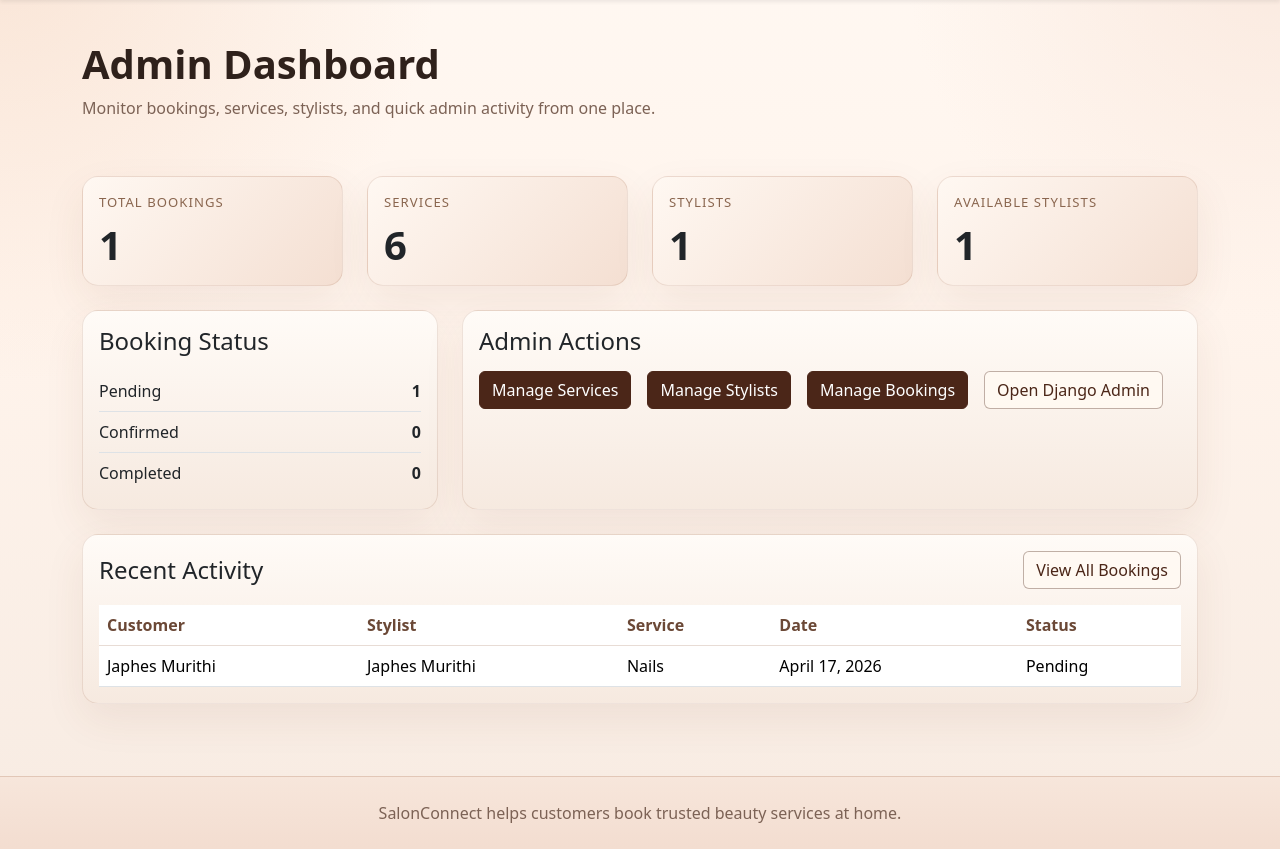
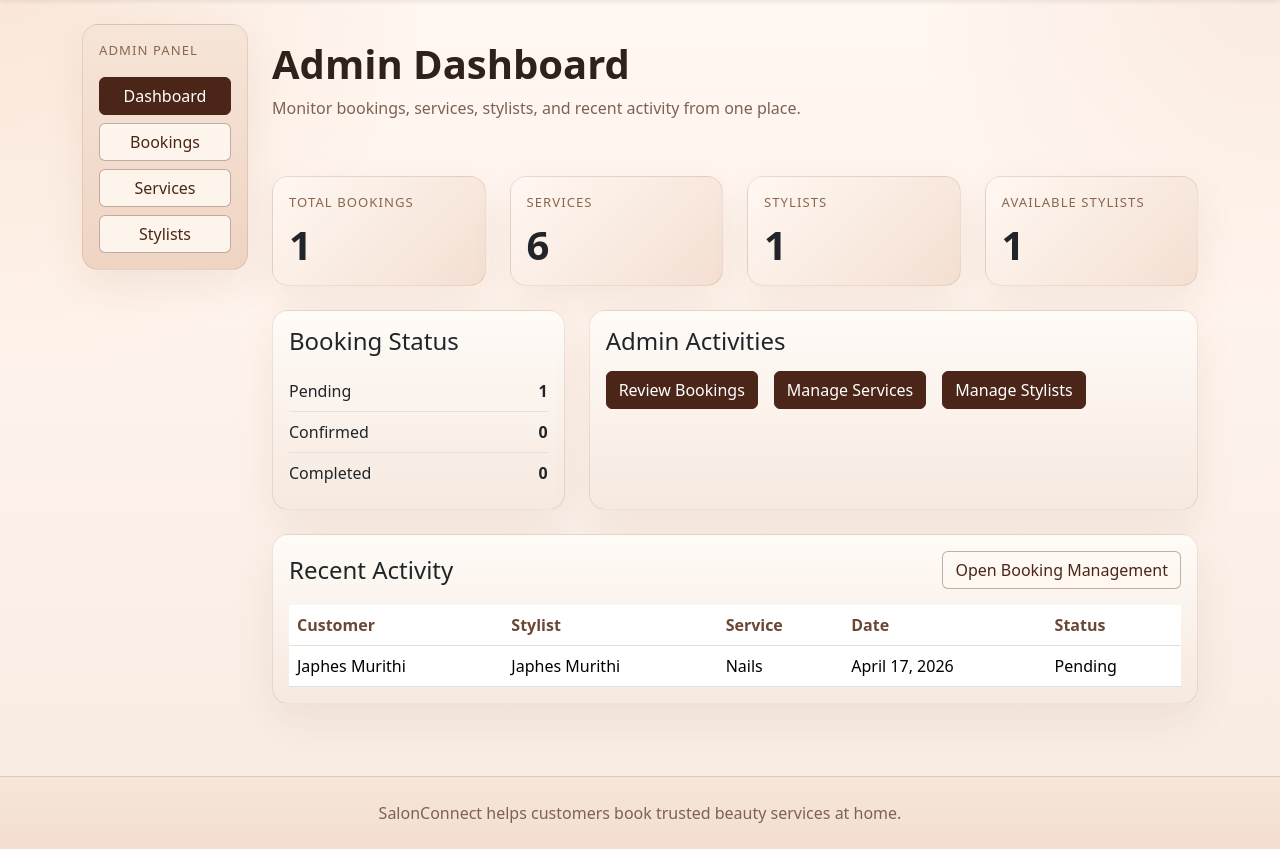
Before and after one commit to JAPHES/FUTURE_FS_03, a Django app: page /admin-dashboard/ in a window 1280 px wide. Shown: the part 57-906 px from the top of the page. Run offline with Django 4.2, Linux system fonts and the light colour scheme; a user stored in the database is signed in; data comes from the database, SQL or seed files in the repository.

Commit message:
Build in-app admin panel with sidebar and staff-only bookings tab

```diff
--- a/core/urls.py
+++ b/core/urls.py
@@ -9,6 +9,9 @@ urlpatterns = [
     path("book/", views.book_service, name="book_service"),
     path("bookings/", views.booking_list, name="booking_list"),
     path("admin-dashboard/", views.admin_dashboard, name="admin_dashboard"),
+    path("admin-dashboard/bookings/", views.admin_bookings, name="admin_bookings"),
+    path("admin-dashboard/services/", views.admin_services, name="admin_services"),
+    path("admin-dashboard/stylists/", views.admin_stylists, name="admin_stylists"),
     path("register/", views.register, name="register"),
     path("register/stylist/", views.stylist_register, name="stylist_register"),
 ]
--- a/core/views.py
+++ b/core/views.py
@@ -4,8 +4,22 @@ from django.contrib.auth.decorators import login_required
 from django.db.models import Count
 from django.shortcuts import get_object_or_404, redirect, render
 
-from .forms import BookingForm, CustomerRegistrationForm, StylistProfileForm
+from .forms import (
+    AdminBookingStatusForm,
+    AdminServiceForm,
+    AdminStylistUpdateForm,
+    BookingForm,
+    CustomerRegistrationForm,
+    StylistProfileForm,
+)
 from .models import Booking, Service, StylistProfile
+
+
+def require_admin(request):
+    if not request.user.is_staff:
+        messages.error(request, "You do not have permission to view the admin area.")
+        return redirect("home")
+    return None
 
 
 def home(request):
@@ -130,9 +144,9 @@ def booking_list(request):
 
 @login_required
 def admin_dashboard(request):
-    if not request.user.is_staff:
-        messages.error(request, "You do not have permission to view the admin dashboard.")
-        return redirect("home")
+    denied = require_admin(request)
+    if denied:
+        return denied
 
     bookings = Booking.objects.select_related("customer", "stylist", "service")
     recent_bookings = bookings.order_by("-created_at")[:5]
@@ -150,5 +164,88 @@ def admin_dashboard(request):
         "confirmed_bookings": status_counts.get(Booking.STATUS_CONFIRMED, 0),
         "completed_bookings": status_counts.get(Booking.STATUS_COMPLETED, 0),
         "recent_bookings": recent_bookings,
+        "active_admin_tab": "dashboard",
     }
-    return render(request, "core/admin_dashboard.html", context)
+    return render(request, "core/admin/dashboard.html", context)
+
+
+@login_required
+def admin_bookings(request):
+    denied = require_admin(request)
+    if denied:
+        return denied
+
+    if request.method == "POST":
+        booking = get_object_or_404(Booking, id=request.POST.get("booking_id"))
+        form = AdminBookingStatusForm(request.POST, instance=booking)
+        if form.is_valid():
+            form.save()
+            messages.success(request, "Booking status updated successfully.")
+            return redirect("admin_bookings")
+
+    bookings = Booking.objects.select_related("customer", "stylist", "service").all()
+    context = {
+        "bookings": bookings,
+        "status_choices": Booking.STATUS_CHOICES,
+        "active_admin_tab": "bookings",
+    }
+    return render(request, "core/admin/bookings.html", context)
+
+
+@login_required
+def admin_services(request):
+    denied = require_admin(request)
+    if denied:
+        return denied
+
+    editing_service = None
+    service_id = request.GET.get("edit")
+    if service_id:
+        editing_service = get_object_or_404(Service, id=service_id)
+
+    if request.method == "POST":
+        editing_service = None
+        post_service_id = request.POST.get("service_id")
+        if post_service_id:
+            editing_service = get_object_or_404(Service, id=post_service_id)
+
+        form = AdminServiceForm(request.POST, request.FILES, instance=editing_service)
+        if form.is_valid():
+            form.save()
+            if editing_service:
+                messages.success(request, "Service updated successfully.")
+            else:
+                messages.success(request, "Service created successfully.")
+            return redirect("admin_services")
+    else:
+        form = AdminServiceForm(instance=editing_service)
+
+    context = {
+        "form": form,
+        "services": Service.objects.all(),
+        "editing_service": editing_service,
+        "active_admin_tab": "services",
+    }
+    return render(request, "core/admin/services.html", context)
+
+
+@login_required
+def admin_stylists(request):
+    denied = require_admin(request)
+    if denied:
+        return denied
+
+    if request.method == "POST":
+        stylist = get_object_or_404(StylistProfile, id=request.POST.get("stylist_id"))
+        form = AdminStylistUpdateForm(request.POST, instance=stylist)
+        if form.is_valid():
+            form.save()
+            messages.success(request, "Stylist profile updated successfully.")
+            return redirect("admin_stylists")
+
+    stylists = StylistProfile.objects.select_related("user").all()
+    context = {
+        "stylists": stylists,
+        "active_admin_tab": "stylists",
+    }
+    return render(request, "core/admin/stylists.html", context)
--- a/static/css/style.css
+++ b/static/css/style.css
@@ -260,6 +260,12 @@ textarea:focus {
     background: linear-gradient(135deg, #fff8f2, #f4dfd2);
 }
 
+.admin-sidebar {
+    position: sticky;
+    top: 1rem;
+    background: linear-gradient(180deg, #f6e5d9, #efd4c2);
+}
+
 .dashboard-panel {
     background: linear-gradient(180deg, rgba(255, 251, 247, 0.98), rgba(246, 233, 223, 0.98));
 }
@@ -276,3 +282,23 @@ textarea:focus {
     color: #6b4836;
     border-bottom-color: rgba(139, 81, 49, 0.2);
 }
+
+.admin-inline-form {
+    min-width: 180px;
+}
+
+.admin-select {
+    min-width: 140px;
+    padding: 0.45rem 0.6rem;
+}
+
+.form-check-input {
+    width: auto;
+    display: inline-block;
+    border-color: rgba(139, 81, 49, 0.3);
+}
+
+.form-check-input:checked {
+    background-color: var(--salon-espresso);
+    border-color: var(--salon-espresso);
+}
--- a/templates/base.html
+++ b/templates/base.html
@@ -20,8 +20,8 @@
                     <li class="nav-item"><a class="nav-link" href="{% url 'home' %}">Home</a></li>
                     <li class="nav-item"><a class="nav-link" href="{% url 'services' %}">Services</a></li>
                     <li class="nav-item"><a class="nav-link" href="{% url 'stylists' %}">Stylists</a></li>
-                    <li class="nav-item"><a class="nav-link" href="{% url 'booking_list' %}">Bookings</a></li>
                     {% if user.is_authenticated and user.is_staff %}
+                        <li class="nav-item"><a class="nav-link" href="{% url 'booking_list' %}">Bookings</a></li>
                         <li class="nav-item"><a class="nav-link" href="{% url 'admin_dashboard' %}">Admin</a></li>
                     {% endif %}
                 </ul>
--- /dev/null
+++ b/templates/core/admin/base.html
@@ -0,0 +1,22 @@
+{% extends 'base.html' %}
+
+{% block content %}
+<div class="row g-4">
+    <div class="col-lg-3 col-xl-2">
+        <div class="card admin-sidebar">
+            <div class="card-body">
+                <p class="dashboard-label mb-3">Admin Panel</p>
+                <div class="d-grid gap-2">
+                    <a href="{% url 'admin_dashboard' %}" class="btn {% if active_admin_tab == 'dashboard' %}btn-dark{% else %}btn-outline-dark{% endif %}">Dashboard</a>
+                    <a href="{% url 'admin_bookings' %}" class="btn {% if active_admin_tab == 'bookings' %}btn-dark{% else %}btn-outline-dark{% endif %}">Bookings</a>
+                    <a href="{% url 'admin_services' %}" class="btn {% if active_admin_tab == 'services' %}btn-dark{% else %}btn-outline-dark{% endif %}">Services</a>
+                    <a href="{% url 'admin_stylists' %}" class="btn {% if active_admin_tab == 'stylists' %}btn-dark{% else %}btn-outline-dark{% endif %}">Stylists</a>
+                </div>
+            </div>
+        </div>
+    </div>
+    <div class="col-lg-9 col-xl-10">
+        {% block admin_content %}{% endblock %}
+    </div>
+</div>
+{% endblock %}
--- /dev/null
+++ b/templates/core/admin/dashboard.html
@@ -0,0 +1,114 @@
+{% extends 'core/admin/base.html' %}
+
+{% block admin_content %}
+<section class="page-header mb-4">
+    <h1 class="display-6 fw-bold">Admin Dashboard</h1>
+    <p class="text-muted">Monitor bookings, services, stylists, and recent activity from one place.</p>
+</section>
+
+<div class="row g-4 mb-4">
+    <div class="col-md-6 col-xl-3">
+        <div class="card h-100 dashboard-card">
+            <div class="card-body">
+                <p class="dashboard-label">Total Bookings</p>
+                <h2 class="display-6 fw-bold mb-0">{{ total_bookings }}</h2>
+            </div>
+        </div>
+    </div>
+    <div class="col-md-6 col-xl-3">
+        <div class="card h-100 dashboard-card">
+            <div class="card-body">
+                <p class="dashboard-label">Services</p>
+                <h2 class="display-6 fw-bold mb-0">{{ total_services }}</h2>
+            </div>
+        </div>
+    </div>
+    <div class="col-md-6 col-xl-3">
+        <div class="card h-100 dashboard-card">
+            <div class="card-body">
+                <p class="dashboard-label">Stylists</p>
+                <h2 class="display-6 fw-bold mb-0">{{ total_stylists }}</h2>
+            </div>
+        </div>
+    </div>
+    <div class="col-md-6 col-xl-3">
+        <div class="card h-100 dashboard-card">
+            <div class="card-body">
+                <p class="dashboard-label">Available Stylists</p>
+                <h2 class="display-6 fw-bold mb-0">{{ available_stylists }}</h2>
+            </div>
+        </div>
+    </div>
+</div>
+
+<div class="row g-4 mb-4">
+    <div class="col-lg-4">
+        <div class="card h-100 dashboard-panel">
+            <div class="card-body">
+                <h2 class="h4 mb-3">Booking Status</h2>
+                <div class="d-flex justify-content-between py-2 border-bottom">
+                    <span>Pending</span>
+                    <strong>{{ pending_bookings }}</strong>
+                </div>
+                <div class="d-flex justify-content-between py-2 border-bottom">
+                    <span>Confirmed</span>
+                    <strong>{{ confirmed_bookings }}</strong>
+                </div>
+                <div class="d-flex justify-content-between py-2">
+                    <span>Completed</span>
+                    <strong>{{ completed_bookings }}</strong>
+                </div>
+            </div>
+        </div>
+    </div>
+    <div class="col-lg-8">
+        <div class="card h-100 dashboard-panel">
+            <div class="card-body">
+                <h2 class="h4 mb-3">Admin Activities</h2>
+                <div class="d-flex flex-wrap gap-3">
+                    <a href="{% url 'admin_bookings' %}" class="btn btn-dark">Review Bookings</a>
+                    <a href="{% url 'admin_services' %}" class="btn btn-dark">Manage Services</a>
+                    <a href="{% url 'admin_stylists' %}" class="btn btn-dark">Manage Stylists</a>
+                </div>
+            </div>
+        </div>
+    </div>
+</div>
+
+<div class="card dashboard-panel">
+    <div class="card-body">
+        <div class="d-flex justify-content-between align-items-center mb-3">
+            <h2 class="h4 mb-0">Recent Activity</h2>
+            <a href="{% url 'admin_bookings' %}" class="btn btn-outline-dark">Open Booking Management</a>
+        </div>
+        <div class="table-responsive">
+            <table class="table align-middle mb-0">
+                <thead>
+                    <tr>
+                        <th>Customer</th>
+                        <th>Stylist</th>
+                        <th>Service</th>
+                        <th>Date</th>
+                        <th>Status</th>
+                    </tr>
+                </thead>
+                <tbody>
+                    {% for booking in recent_bookings %}
+                        <tr>
+                            <td>{{ booking.customer.username }}</td>
+                            <td>{{ booking.stylist.full_name }}</td>
+                            <td>{{ booking.service.name }}</td>
+                            <td>{{ booking.date }}</td>
+                            <td>{{ booking.status }}</td>
+                        </tr>
+                    {% empty %}
+                        <tr>
+                            <td colspan="5" class="text-center py-4">No admin activity yet.</td>
+                        </tr>
+                    {% endfor %}
+                </tbody>
+            </table>
+        </div>
+    </div>
+</div>
+{% endblock %}
```
Also changed, not shown: core/forms.py (+22 -1 lines), core/tests.py (+12 -1 lines), templates/core/admin/bookings.html (added, +54 -0 lines), templates/core/admin/services.html (added, +60 -0 lines), templates/core/admin/stylists.html (added, +56 -0 lines).
